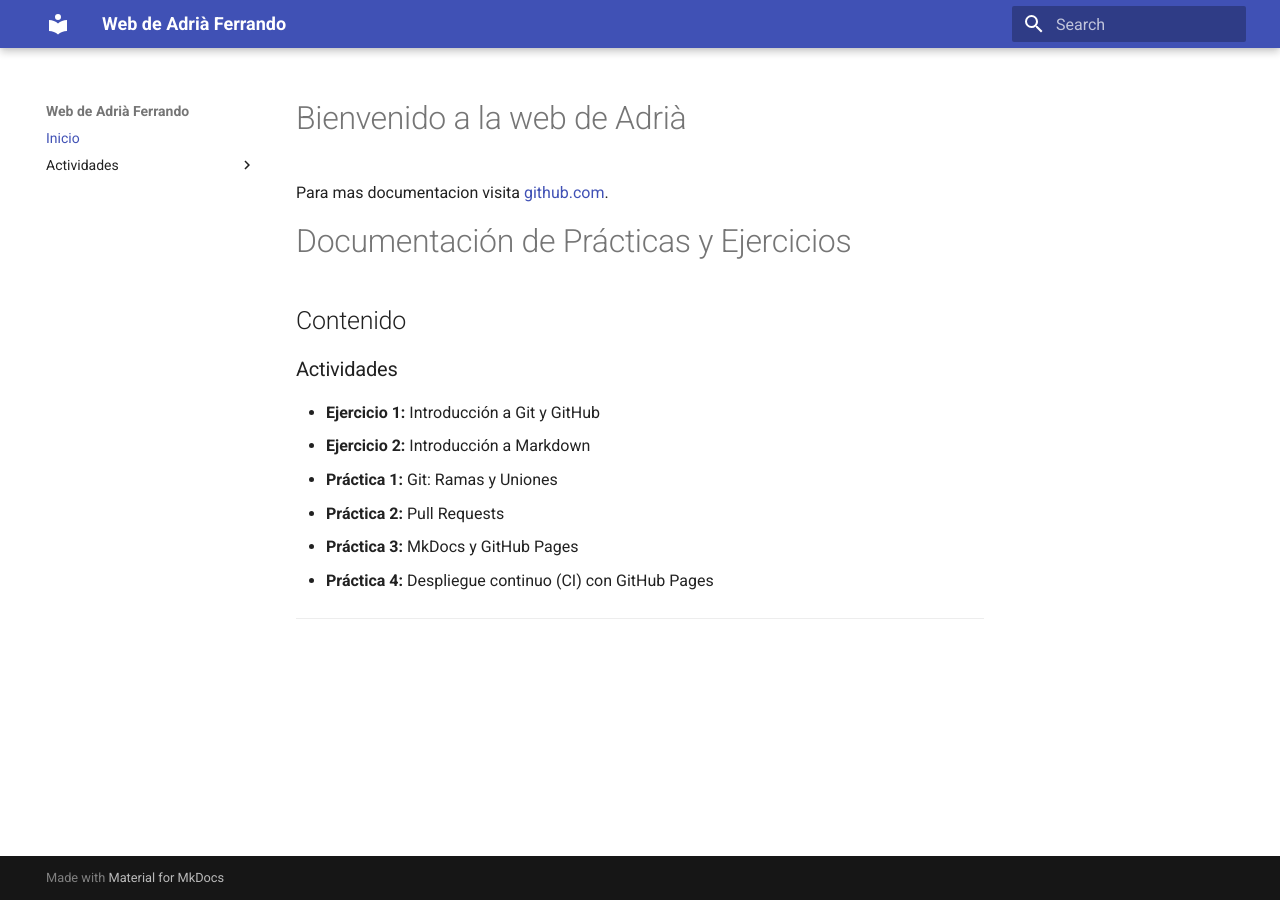
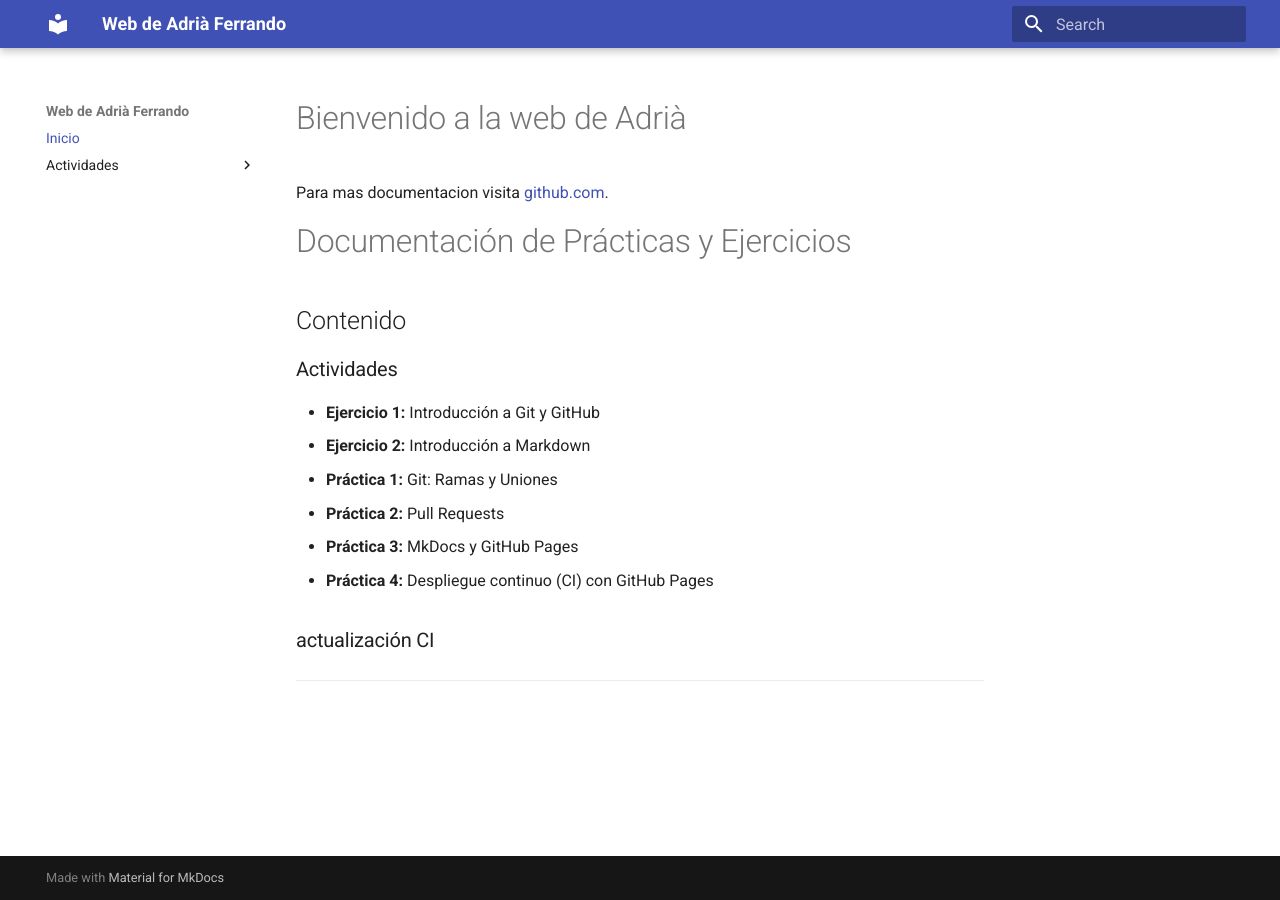
Before and after one commit to Adri547/mkdocs_adri, an MkDocs documentation site: the page built from docs/index.md, in a window 1280 px wide. Built offline with MkDocs 1.6.1 and Material for MkDocs 9.7.7, drawn with Linux system fonts in a browser that asks for light colours.

Commit message:
Actualización de la web

```diff
--- a/docs/index.md
+++ b/docs/index.md
@@ -14,4 +14,5 @@ Para mas documentacion visita [github.com](https://www.github.com/Adri547).
 * **Práctica 3:** MkDocs y GitHub Pages
 * **Práctica 4:** Despliegue continuo (CI) con GitHub Pages
 
+### actualización CI
 ---
```
